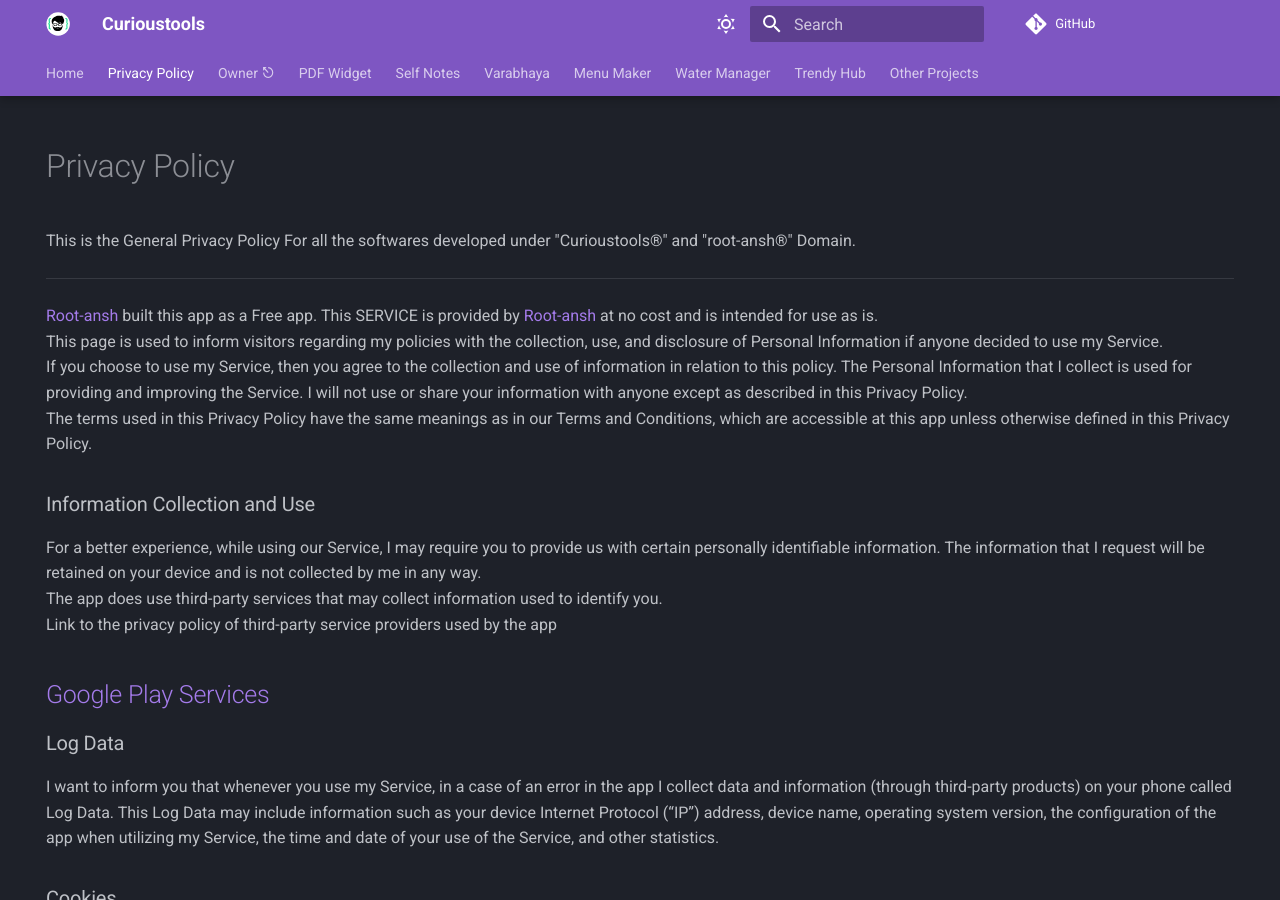
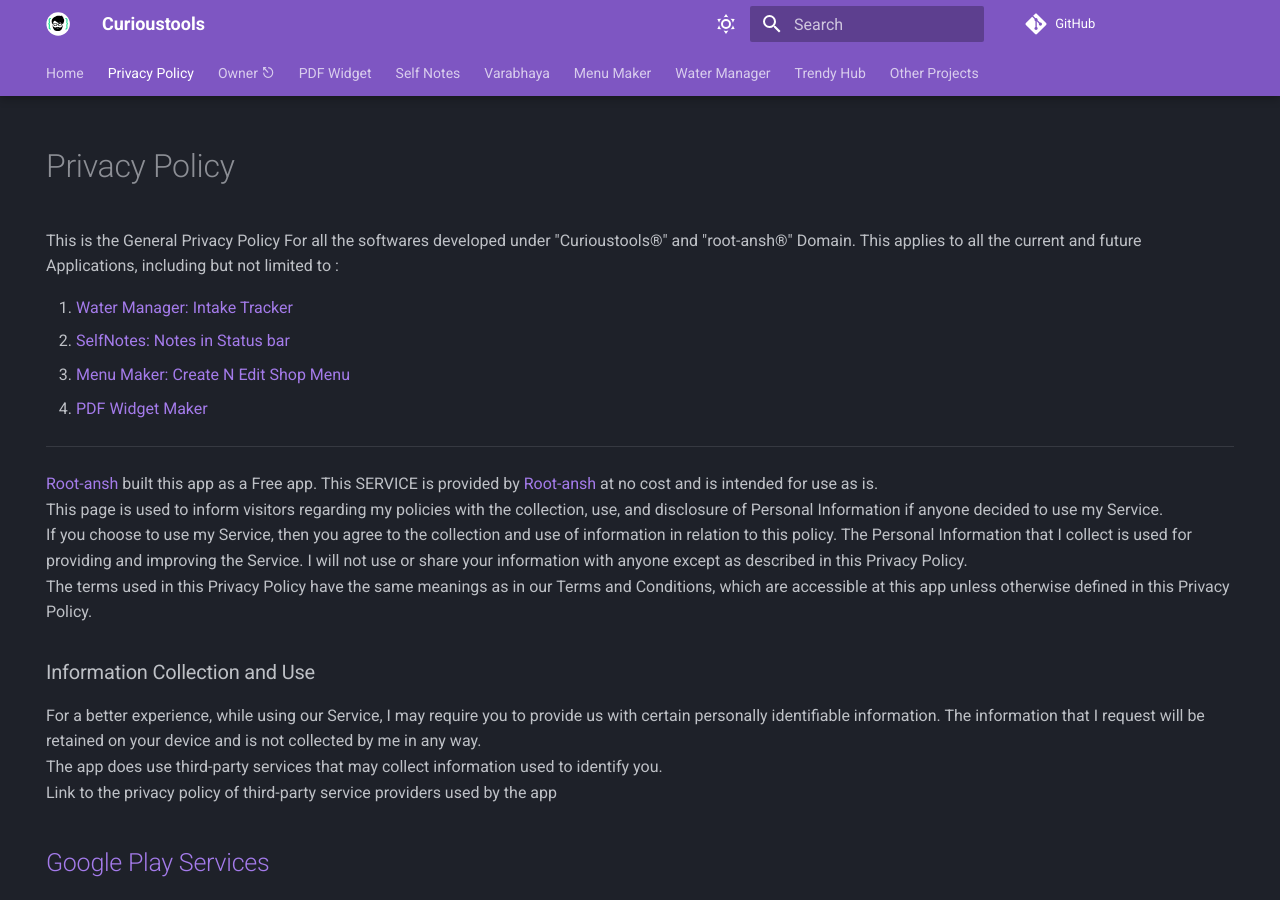
Before and after one commit to curioustools/curioustools.github.io, an MkDocs documentation site: the page built from docs/privacy.md, in a window 1280 px wide and 900 px high. Built offline with MkDocs 1.6.1 and Material for MkDocs 9.7.7, drawn with Linux system fonts in a browser that asks for light colours; comment, search, counter and statistics services are not loaded; some of the changed text lies outside the part shown.

Commit message:
Update privacy.md

```diff
--- a/docs/privacy.md
+++ b/docs/privacy.md
@@ -4,7 +4,12 @@ hide:
   - toc
 ---
 
-This is the General Privacy Policy For all the softwares developed under "Curioustools®" and "root-ansh®" Domain.
+This is the General Privacy Policy For all the softwares developed under "Curioustools®" and "root-ansh®" Domain. This applies to all the current and future Applications, including but not limited to :
+
+1. [Water Manager: Intake Tracker](https://play.google.com/store/apps/details?id=in.curioustools.water_reminder)
+2. [SelfNotes: Notes in Status bar](https://play.google.com/store/apps/details?id=in.curioustools.selfnotes&hl=en_IN)
+3. [Menu Maker: Create N Edit Shop Menu](https://play.google.com/store/apps/details?id=in.curioustools.menu_maker)
+4. [PDF Widget Maker](https://play.google.com/store/apps/details?id=work.curioustools.pdfwidget)
 
 ---
 
```
Also changed, not shown: other parts of docs/privacy.md (+4 -0 lines).
